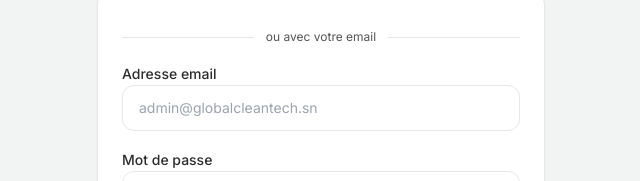
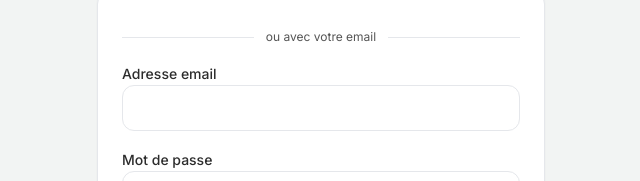
Before and after one commit to Mulho-MABIALA/globalcleantech, a React (Vite) app in the folder frontend/: page /admin/login in a window 1280 px wide. Shown: the part 325-506 px from the top of the page, without its empty margins (319-959 px from the left). Built offline with nearby package versions, Linux system fonts and the light colour scheme; no server answers.

Commit message:
update project

```diff
--- a/frontend/src/pages/dashboard/Login.tsx
+++ b/frontend/src/pages/dashboard/Login.tsx
@@ -115,7 +115,6 @@ export default function Login() {
               value={email}
               onChange={(e) => setEmail(e.target.value)}
               className="form-input"
-              placeholder="admin@globalcleantech.sn"
               required
               autoComplete="email"
             />
```
Also changed, not shown: 2 other files (tests, documents, lock files or other folders).
